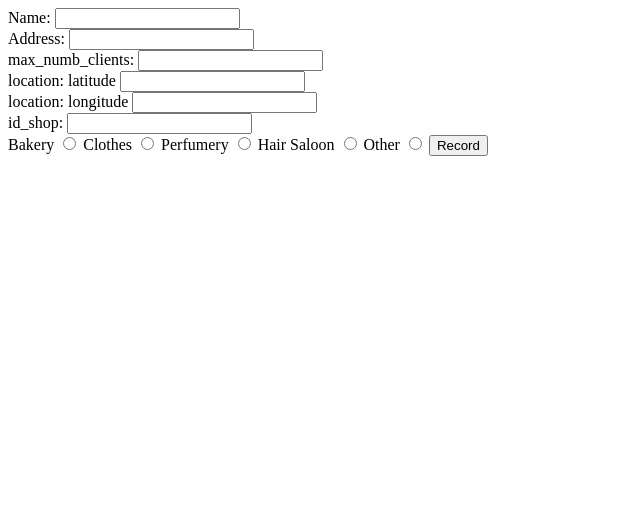
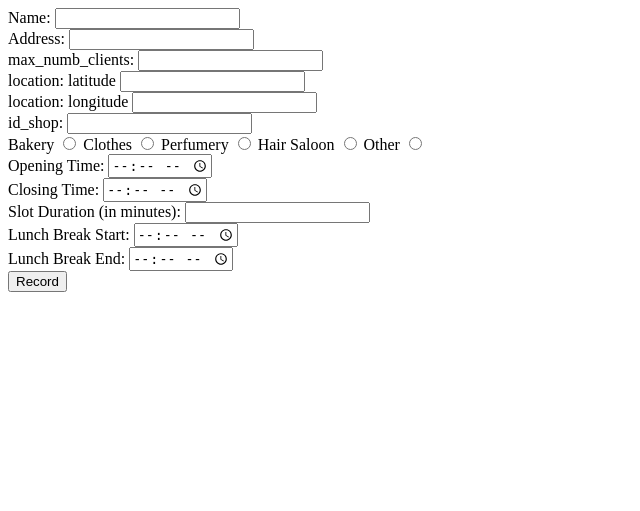
Before and after one commit to GiacomelliGianluca/Iqueue_app, a Django app: page /ShopOwner/Shop/ in a window 1280 px wide. Shown: the top 511 px of the page, without its empty margins (0-640 px from the left). Run offline with Django 4.2, Linux system fonts and the light colour scheme.

Commit message:
time_slot generation
manca la rappresentazione lato customer

```diff
--- a/Documents/4. Implementation/Iqueue/Iqueue/forms.py
+++ b/Documents/4. Implementation/Iqueue/Iqueue/forms.py
@@ -1,3 +1,4 @@
+
 from django import forms
 
 
@@ -14,14 +15,14 @@ class LogIn(forms.Form):
     email = forms.EmailField(label='email')
 
 
+CATEGORY_CHOICES = (
+    ('bakery', 'Bakery'),
+    ('clothes', 'Clothes'),
+    ('perfumery', 'Perfumery'),
+    ('hair_saloon', 'Hair Saloon'),
+    ('others', 'Other'),
+)
 
-CATEGORY_CHOICES = (
-        ('bakery', 'Bakery'),
-        ('clothes', 'Clothes'),
-        ('perfumery', 'Perfumery'),
-        ('hair_saloon', 'Hair Saloon'),
-        ('others', 'Other'),
-    )
 
 class ShopForm(forms.Form):
     name = forms.CharField(label='name')
@@ -31,3 +32,8 @@ class ShopForm(forms.Form):
     ids = forms.CharField(label='ids')
     address = forms.CharField(label='address')
     category = forms.ChoiceField(choices=CATEGORY_CHOICES, label='category')
+    opening_time = forms.TimeField(label='opening_time')
+    closing_time = forms.TimeField(label='closing_time')
+    slot_duration = forms.IntegerField(label='slot_duration')
+    lunch_break_start = forms.TimeField(label='lunch_break_start')
+    lunch_break_end = forms.TimeField(label='lunch_break_end')
--- a/Documents/4. Implementation/Iqueue/IqueueAP/templates/ShopRegistration.html
+++ b/Documents/4. Implementation/Iqueue/IqueueAP/templates/ShopRegistration.html
@@ -56,7 +56,25 @@
     <input type="radio" id="category" name="category" value="hair_saloon">
     <label for="others"> Other</label>
     <input type="radio" id="category" name="category" value="others">
+    <br>
+    <label for="opening_time">Opening Time:</label>
+    <input type="time" name="opening_time" id="opening_time">
+    <br>
+    <label for="closing_time">Closing Time:</label>
+    <input type="time" name="closing_time" id="closing_time">
+    <br>
+    <label for="slot_duration">Slot Duration (in minutes):</label>
+    <input type="number" name="slot_duration" id="slot_duration">
+    <br>
+    <label for="lunch_break_start">Lunch Break Start:</label>
+    <input type="time" name="lunch_break_start" id="lunch_break_start">
+    <br>
+    <label for="lunch_break_end">Lunch Break End:</label>
+    <input type="time" name="lunch_break_end" id="lunch_break_end">
+    <br>
+
     <input type="submit" value="Record">
+
   </form>
 
   <input type="button" class="anybutton" onclick="Redirect('');" value="LogOut" />
--- a/Documents/4. Implementation/Iqueue/IqueueAP/views.py
+++ b/Documents/4. Implementation/Iqueue/IqueueAP/views.py
@@ -1,4 +1,4 @@
-from typing import Any
+from datetime import timedelta, datetime
 
 from django.shortcuts import render, redirect
 
@@ -12,6 +12,7 @@ from IqueueAP.models import Account, Shop, Product, TimeSlot
 
 def InitialLoading(request):
     return render(request, 'LoadingIqueue.html')
+
 
 def success(request):
     return render(request, 'registrationSuccessful.html')
@@ -46,34 +47,37 @@ def registration_view(request):
 
 def login_view(request):
     if request.method == 'POST':
-        #if 'LogIn' in request.POST:
-            form = LogIn(request.POST)
-            if form.is_valid():
-                email = form.cleaned_data['email']
-                password = form.cleaned_data['password']
+        # if 'LogIn' in request.POST:
+        form = LogIn(request.POST)
+        if form.is_valid():
+            email = form.cleaned_data['email']
+            password = form.cleaned_data['password']
 
-                try:
-                    account = Account.objects.get(email=email, password=password)
-                    return render(request, 'SelectRole.html')
-                except Account.DoesNotExist:
-                    error = 'Credenziali non valide'
-                    form.add_error(None, error)
-            else:
-                error = 'Inserted data are not valid'
+            try:
+                account = Account.objects.get(email=email, password=password)
+                return render(request, 'SelectRole.html')
+            except Account.DoesNotExist:
+                error = 'Credenziali non valide'
+                form.add_error(None, error)
+        else:
+            error = 'Inserted data are not valid'
     else:
         form = LogIn()
         error = None
-        #if 'RegistrationForm_fromLogIN' in request.POST:
+        # if 'RegistrationForm_fromLogIN' in request.POST:
         #    return redirect('registration_view')
 
     return render(request, 'login.html', {'form': form, 'error': error})
+
 
 def account_view(request):
     account = Account.objects.all()
     return render(request, 'account_list.html', {'account': account})
 
+
 def ShopOwner_view(request):
     return render(request, 'ShopOwner.html')
+
 
 def Shop_view(request):
     if request.method == 'POST':
@@ -86,9 +90,41 @@ def Shop_view(request):
             ids = form.cleaned_data['ids']
             address = form.cleaned_data['address']
             category = form.cleaned_data['category']
-            shop = Shop(name=name, lat=lat, lon=lon, max_numb_clients=max_numb_clients, ids=ids, address=address, rating=0, numb_of_ratings=0, category=category)
+            opening_time = form.cleaned_data['opening_time']
+            closing_time = form.cleaned_data['closing_time']
+            slot_duration = form.cleaned_data['slot_duration']
+
+            shop = Shop(name=name, lat=lat, lon=lon, max_numb_clients=max_numb_clients, ids=ids, address=address,
+                        rating=0, numb_of_ratings=0, category=category)
 
             shop.save()
+
+            slot_duration = timedelta(minutes=slot_duration)
+
+            current_date = datetime.now().date()
+
+            end_date = current_date + timedelta(weeks=2)
+
+            time_slots = []
+
+            current_date = current_date
+
+            while current_date <= end_date:
+                if current_date.weekday() < 5:
+                    current_datetime = datetime.combine(current_date, opening_time)
+
+                    while current_datetime.time() < closing_time:
+                        start_time = current_datetime.time()
+                        end_time = (current_datetime + slot_duration).time()
+
+                        time_slot = TimeSlot(start=start_time, end=end_time, available=True, shop=shop)
+                        time_slots.append(time_slot)
+
+                        current_datetime += timedelta(minutes=30)
+
+                current_date += timedelta(days=1)
+
+            TimeSlot.objects.bulk_create(time_slots)
 
             return redirect('SuccessShopRegistration')
 
@@ -102,16 +138,16 @@ def SuccessShopRegistration(request):
     shop = Shop.objects.all()
     return render(request, 'ShopList.html', {'shop': shop})
 
+
 def Customer_view(request):
     return render(request, 'Customer.html')
 
+
 def Customer_bakery_view(request):
-
     shop = Shop.objects.filter(category='bakery').values()
     return render(request, 'bakery.html', {'shop': shop})
 
 
 def Customer_category_view(request):
-
     shop = Shop.objects.filter(category='bakery').values()
     return render(request, 'category_selection.html', {'shop': shop})
```
Also changed, not shown: Documents/4. Implementation/Iqueue/IqueueAP/templates/bakery.html (line endings or trailing spaces), Documents/4. Implementation/Iqueue/db.sqlite3, 3 other files.
